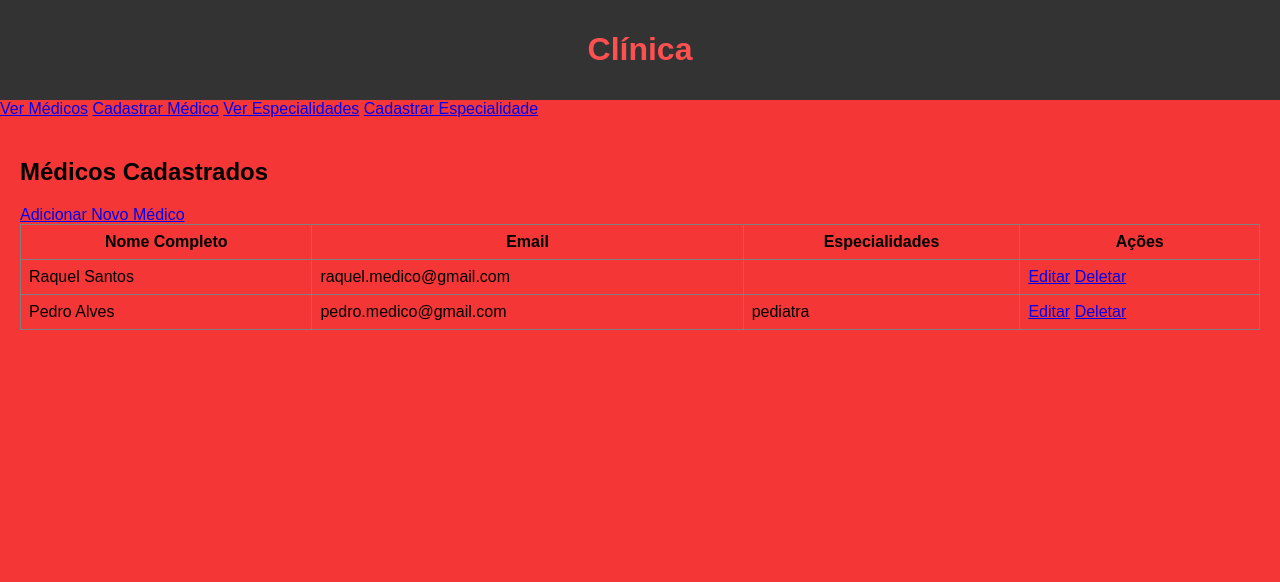
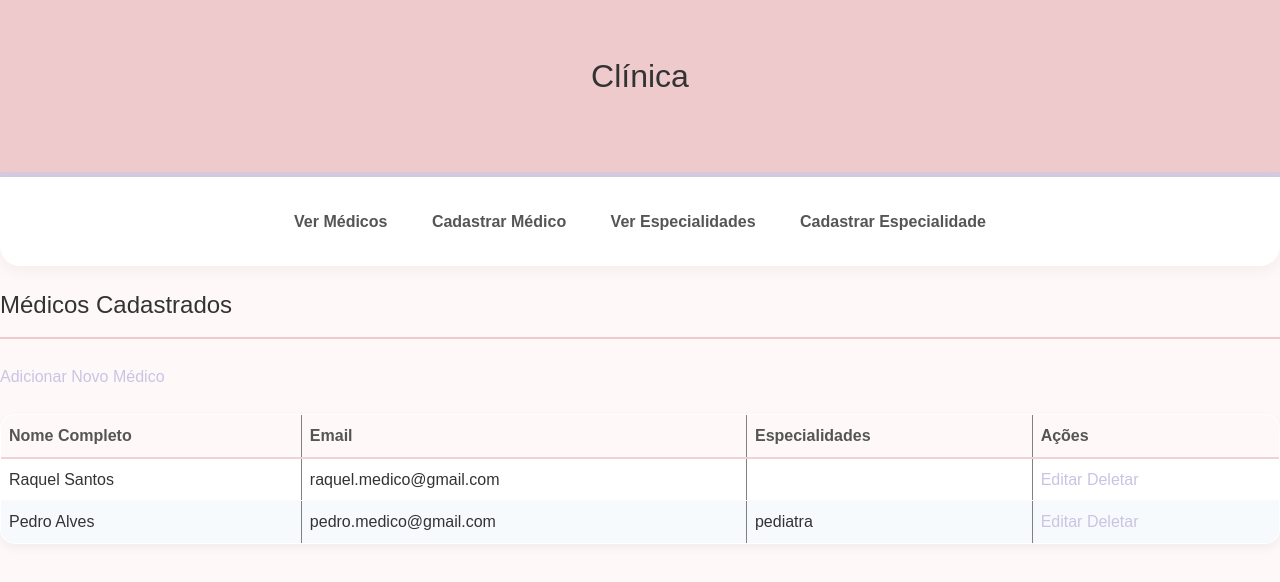
Before and after one commit to bruxa61/DjangoModels, a Django app: page /medicos/ in a window 1280 px wide. Shown: the top 582 px of the page. Run offline with Django 5.2, Linux system fonts and the light colour scheme; data comes from the database, SQL or seed files in the repository; both versions use the stored data as it was after the commit.

Commit message:
css processo

```diff
--- a/core/medico/static/css/style.css
+++ b/core/medico/static/css/style.css
@@ -1,38 +1,233 @@
+/* Cores da paleta:
+ * #FEF9F8 (Rosa muito claro)
+ * #EFD1D8 (Rosa suave)
+ * #D6CAE3 (Lilás suave)
+ * #EFCACC (Rosa salmão)
+ * #CAC3E4 (Lilás mais escuro)
+ */
+
+/* Estilos gerais */
 body {
-    font-family: Arial, sans-serif;
+    font-family: 'Arial', sans-serif;
+    background-color: #fef9f8; /* Fundo rosa muito claro */
+    color: #333;
+    line-height: 1.6;
     margin: 0;
     padding: 0;
-    background-color: #f53636
 }
 
-h1{
-    color: #ff5050;
+.container {
+    max-width: 1000px;
+    margin: 40px auto;
+    padding: 30px;
+    background-color: #ffffff;
+    border-radius: 20px;
+    box-shadow: 0 8px 30px rgba(0, 0, 0, 0.08);
 }
 
+h1, h2 {
+    color: #333;
+    border-bottom: 2px solid #efcacc; /* Linha de destaque rosa salmão */
+    padding-bottom: 12px;
+    margin-bottom: 25px;
+    font-weight: 500;
+}
+
+a {
+    color: #cac3e4; /* Lilás para links */
+    text-decoration: none;
+    transition: color 0.3s ease;
+}
+
+a:hover {
+    color: #d6cae3;
+}
+
+/* Header e Navegação */
 header {
-    background-color: #333;
-    color: #fff;
-    padding: 10px 0;
+    background-color: #efcacc; /* Rosa salmão no cabeçalho */
+    color: #ffffff;
+    padding: 30px;
+    text-align: center;
+    border-bottom: 5px solid #d6cae3; /* Borda inferior lilás */
+}
+
+nav {
+    background-color: #ffffff;
+    text-align: center;
+    padding: 20px;
+    border-radius: 0 0 20px 20px;
+    box-shadow: 0 4px 15px rgba(0, 0, 0, 0.05);
+}
+
+nav a {
+    display: inline-block;
+    padding: 12px 20px;
+    font-weight: bold;
+    color: #555;
+    border-radius: 15px;
+    transition: background-color 0.3s ease, color 0.3s ease;
+}
+
+nav a:hover {
+    background-color: #fef9f8;
+    color: #cac3e4;
+}
+
+/* Formulários */
+form {
+    background-color: #fef9f8; /* Fundo do formulário rosa muito claro */
+    padding: 30px;
+    border-radius: 15px;
+    box-shadow: inset 0 1px 5px rgba(0, 0, 0, 0.02);
+}
+
+.form-group {
+    margin-bottom: 25px;
+}
+
+label {
+    display: block;
+    margin-bottom: 10px;
+    font-weight: bold;
+    color: #444;
+}
+
+input[type="text"],
+input[type="email"],
+select {
+    width: 100%;
+    padding: 15px;
+    border: 1px solid #d6cae3; /* Lilás suave na borda */
+    border-radius: 10px;
+    box-sizing: border-box;
+    font-size: 16px;
+    transition: border-color 0.3s ease, box-shadow 0.3s ease;
+}
+
+input[type="text"]:focus,
+input[type="email"]:focus,
+select:focus {
+    outline: none;
+    border-color: #efd1d8; /* Rosa suave no foco */
+    box-shadow: 0 0 0 4px rgba(239, 209, 216, 0.4);
+}
+
+/* Botões */
+button[type="submit"],
+.btn {
+    display: inline-block;
+    padding: 15px 30px;
+    font-size: 16px;
+    font-weight: bold;
+    color: #ffffff;
+    background-color: #cac3e4; /* Lilás para o botão principal */
+    border: none;
+    border-radius: 12px;
+    cursor: pointer;
+    transition: background-color 0.3s ease, transform 0.2s ease, box-shadow 0.3s ease;
     text-align: center;
 }
 
-nav ul {
-    list-style-type: none;
-    padding: 0;
+button[type="submit"]:hover,
+.btn:hover {
+    background-color: #d6cae3; /* Lilás mais claro ao passar o mouse */
+    transform: translateY(-3px);
+    box-shadow: 0 6px 15px rgba(0, 0, 0, 0.15);
 }
 
-nav ul li {
-    display: inline;
-    margin-right: 10px;
+.btn-secondary {
+    background-color: #efd1d8;
+    color: #333;
+    border: 1px solid #d6cae3;
 }
 
-main {
-    padding: 20px;
+.btn-secondary:hover {
+    background-color: #efcacc;
+    color: #333;
 }
 
-footer {
-    background-color: #333;
-    color: #fff;
-    padding: 10px 0;
+/* Tabelas */
+.table-container {
+    overflow-x: auto;
+}
+
+table {
+    width: 100%;
+    border-collapse: collapse;
+    margin-top: 25px;
+    box-shadow: 0 4px 10px rgba(0, 0, 0, 0.05);
+    background-color: #ffffff;
+    border-radius: 15px;
+    overflow: hidden;
+}
+
+table thead {
+    background-color: #fef9f8; /* Rosa muito claro para o cabeçalho da tabela */
+    color: #555;
+    border-bottom: 2px solid #efd1d8; /* Borda rosa suave */
+}
+
+table th,
+table td {
+    padding: 18px;
+    text-align: left;
+}
+
+table tbody tr {
+    border-bottom: 1px solid #fef9f8; /* Borda sutil entre as linhas */
+}
+
+table tbody tr:nth-child(even) {
+    background-color: #f7fafc; /* Fundo cinza muito claro para linhas pares */
+}
+
+table tbody tr:last-child {
+    border-bottom: none;
+}
+
+table tbody tr:hover {
+    background-color: #fef9f8; /* Fundo mais claro ao passar o mouse */
+}
+
+.no-data-row {
     text-align: center;
+    font-style: italic;
+    color: #777;
 }
+
+.table-actions {
+    display: flex;
+    flex-direction: row;
+    align-items: center;
+    gap: 10px;
+}
+
+.action-edit,
+.action-delete {
+    padding: 8px 15px;
+    border-radius: 10px;
+    font-weight: bold;
+    box-sizing: border-box;
+    text-align: center;
+    text-transform: uppercase;
+    font-size: 14px;
+}
+
+.action-edit {
+    background-color: #d6cae3; /* Lilás suave para 'Editar' */
+    color: #ffffff;
+}
+
+.action-edit:hover {
+    background-color: #cac3e4;
+}
+
+.action-delete {
+    background-color: #efd1d8; /* Rosa suave para 'Deletar' */
+    color: #ffffff;
+}
+
+.action-delete:hover {
+    background-color: #efcacc;
+}
--- a/core/medico/templates/medico/base.html
+++ b/core/medico/templates/medico/base.html
@@ -1,9 +1,10 @@
+{% load static %}
 <!DOCTYPE html>
 <html lang="pt-br">
 <head>
     <meta charset="UTF-8">
     <title>Gestão da Clínica</title>
-    <link rel="stylesheet" href="static/css/style.css">
+    <link rel="stylesheet" href="{% static 'css/style.css' %}">
 </head>
 <body>
     <header>
```
Also changed, not shown: core/core/settings.py (+2 -7 lines), core/db.sqlite3.
